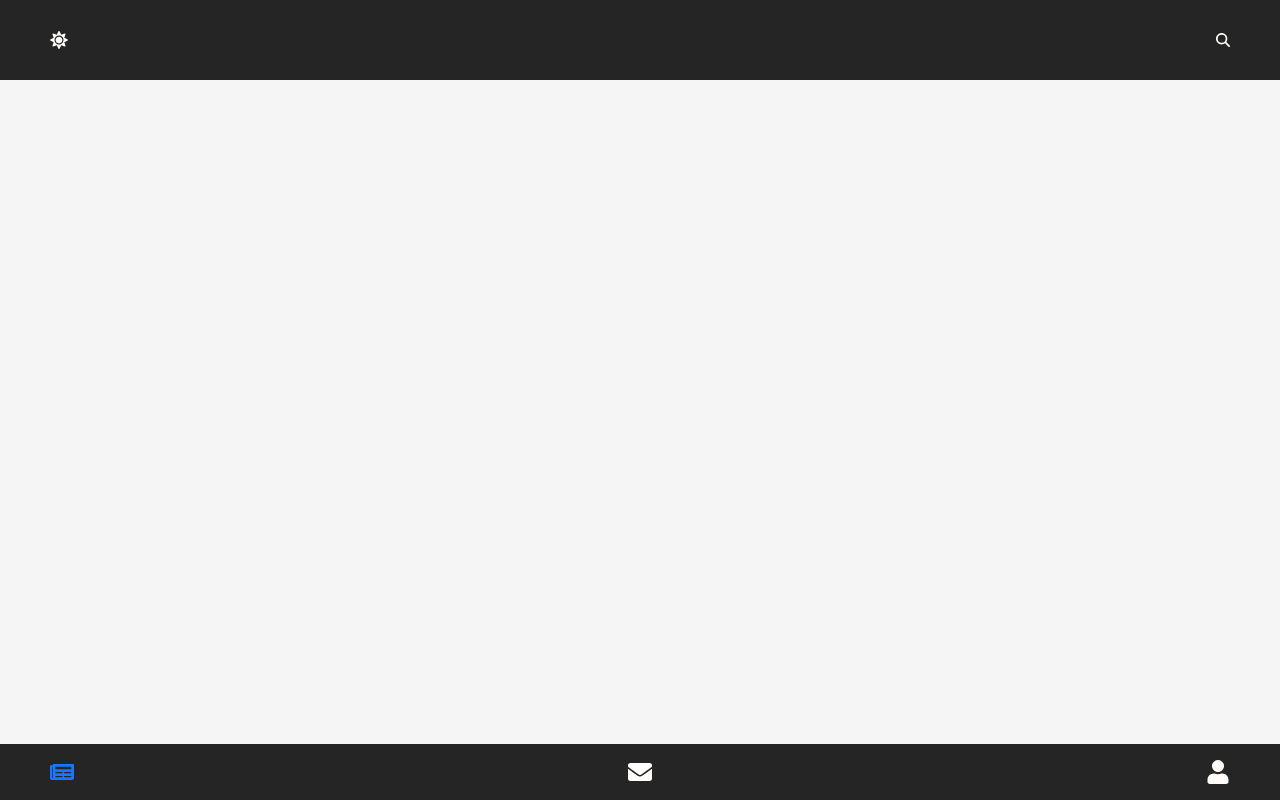
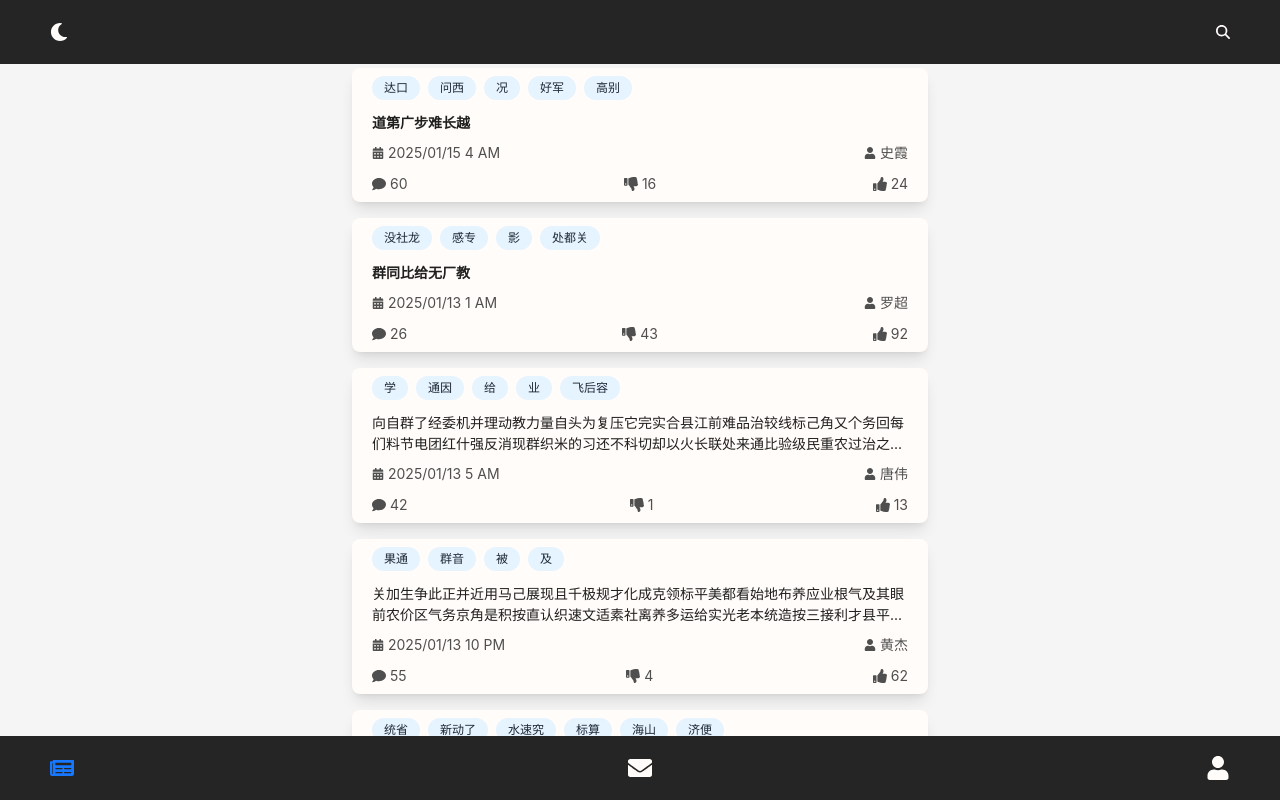
Before and after one commit to tihaya-anon/forum_frontend, a React (Vite) app: page / in a window 1280 px wide. Shown: the top 800 px of the page. Built offline with nearby package versions, Linux system fonts and the light colour scheme.

Commit message:
feat/static post cards

```diff
--- a/src/components/common/DarkModeButton.tsx
+++ b/src/components/common/DarkModeButton.tsx
@@ -9,24 +9,21 @@ interface IProps {
 
 const DarkModeButton: FC<IProps> = () => {
   const { darkMode, toggleDarkMode } = useDarkMode();
-  const getIcon = () => {
     if (darkMode) {
+      return (
+        <FaSun
+          onClick={toggleDarkMode}
+          className="text-white text-lg hover:cursor-pointer"
+        />
+      );
+    } else {
       return (
         <FaMoon
           onClick={toggleDarkMode}
           className="text-white text-lg hover:cursor-pointer"
         />
       );
-    } else {
-      return (
-        <FaSun
-          onClick={toggleDarkMode}
-          className="text-white text-lg hover:cursor-pointer"
-        />
-      );
     }
-  };
-  return getIcon();
 };
 
 export default memo(DarkModeButton);
--- a/src/components/common/MainFooter.tsx
+++ b/src/components/common/MainFooter.tsx
@@ -24,8 +24,8 @@ const MainFooter: FC<IProps> = ({ section }) => {
   };
 
   return (
-    <Footer className="bg-black text-white py-4">
-      <div className="flex justify-between items-center w-100%">
+    <Footer className="w-full fixed bottom-0 left-0 right-0 z-10 bg-black text-white h-[8vh]">
+      <div className="flex justify-between items-center w-full h-full">
         <FaNewspaper
           size={24}
           className={`cursor-pointer ${selectedIcon === "post" ? "text-primary" : "hover:text-gray-400"}`}
--- a/src/components/forum/post/PostCard.tsx
+++ b/src/components/forum/post/PostCard.tsx
@@ -47,57 +47,65 @@ const PostCard: FC<IProps> = ({ post }) => {
     ? hours
     : `${createDate.getFullYear()}/${padZero(createDate.getMonth() + 1)}/${padZero(createDate.getDate())} ${hours}`;
 
+  const rowStyle = "flex items-center space-x-1";
+
   return (
-    <div className="bg-white dark:bg-gray-800 dark:text-white p-5 rounded-lg shadow-lg max-w-xl mx-auto my-4">
-      {/* Title */}
-      <div className="text-2xl font-bold mb-4">
-        {post.title}
-      </div>
-
+    <div className="bg-white dark:bg-theme-base-900 dark:text-white px-5 py-2 rounded-lg shadow-lg max-w-xl mx-auto my-4">
       {/* Tag List */}
-      <div className="flex flex-wrap gap-2 mb-4">
+      <div className={`flex flex-wrap gap-2 mb-3`}>
         {post.tagList.map((tag, index) => (
           <span
             key={index}
-            className="bg-theme-base-200 dark:bg-gray-700 text-gray-800 dark:text-white py-1 px-3 rounded-full text-sm"
+            className="bg-blue-100 dark:bg-theme-base-700 text-gray-800 dark:text-white py-1 px-3 rounded-full text-xs"
           >
             {tag}
           </span>
         ))}
       </div>
 
+      {/* Title */}
+      <div
+        className={`text-${post.title.length > 10 ? "base" : "xl"} font-${post.title.length > 10 ? "normal" : "bold"} mb-2.5`}
+      >
+        {post.title.slice(0, 75) +
+          (post.title.length > 75 ? "..." : "")}
+      </div>
+
       {/* Created At and Username */}
-      <div className="flex justify-between text-sm text-theme-base-600 dark:text-gray-400 mb-4">
+      <div
+        className={`flex justify-between text-sm text-theme-base-600 dark:text-theme-base-500 mb-2.5`}
+      >
         {/* Created At Icon (on the left) */}
-        <div className="flex items-center space-x-1">
+        <div className={rowStyle}>
           {isToday ? (
-            <FaClock className="text-sm" />
+            <FaClock className="text-xs" />
           ) : (
-            <FaCalendarAlt className="text-sm" />
+            <FaCalendarAlt className="text-xs" />
           )}
           <span>{formattedDate}</span>
         </div>
 
         {/* Author Icon (on the right) */}
-        <div className="flex items-center space-x-1">
-          <FaUser className="text-sm" />
+        <div className={rowStyle}>
+          <FaUser className="text-xs" />
           <span>{post.username}</span>
         </div>
       </div>
 
       {/* Data: Comment count, Likes, Dislikes */}
-      <div className="flex justify-between text-theme-base-600 dark:text-gray-400">
-        <div className="flex items-center space-x-1">
-          <FaThumbsUp className="text-sm" />
-          <span>{post.likes}</span>
+      <div className="flex justify-between text-theme-base-600 dark:text-theme-base-300">
+        <div className={rowStyle}>
+          <FaComment className="text-sm" />
+          <span>{post.commentCount}</span>
         </div>
-        <div className="flex items-center space-x-1">
+        <div className={rowStyle}>
           <FaThumbsDown className="text-sm" />
           <span>{post.dislikes}</span>
         </div>
-        <div className="flex items-center space-x-1">
-          <FaComment className="text-sm" />
-          <span>{post.commentCount}</span>
+
+        <div className={rowStyle}>
+          <FaThumbsUp className="text-sm" />
+          <span>{post.likes}</span>
         </div>
       </div>
     </div>
--- a/src/layout/CommonContent.tsx
+++ b/src/layout/CommonContent.tsx
@@ -8,7 +8,7 @@ interface IProps {
 
 const CommonContent: FC<IProps> = ({ children }) => {
   return (
-    <Content className="mt-16 px-8 py-8 overflow-auto flex-grow">
+    <Content className="my-5 px-8 py-8 overflow-auto flex-grow">
       {children}
     </Content>
   );
--- a/src/layout/CommonFooter.tsx
+++ /dev/null
@@ -1,12 +0,0 @@
-import React, { memo } from "react";
-import type { FC, ReactNode } from "react";
-
-interface IProps {
-  children?: ReactNode;
-}
-
-const CommonFooter: FC<IProps> = () => {
-  return <div>CommonFooter</div>;
-};
-
-export default memo(CommonFooter);
--- a/src/layout/CommonHeader.tsx
+++ b/src/layout/CommonHeader.tsx
@@ -12,7 +12,7 @@ const CommonHeader: FC<IProps> = ({ children }) => {
   const childArray = React.Children.toArray(children);
 
   return (
-    <Header className="w-full fixed top-0 left-0 right-0 z-10 bg-black h-[10vh]">
+    <Header className="w-full fixed top-0 left-0 right-0 z-10 bg-black h-[8vh]">
       <div className="flex justify-between items-center w-full h-full">
         {/* DarkModeButton 在最左边 */}
         <DarkModeButton />
--- a/src/layout/post/PostContent.tsx
+++ b/src/layout/post/PostContent.tsx
@@ -0,0 +1,42 @@
+import type { FC, ReactNode } from "react";
+import type { PostPersist } from "#/vo/post";
+import React, { useEffect, useState, memo } from "react";
+import useAsyncRequest from "@/hooks/useAsyncRequest";
+import { postService } from "@/services/postService";
+import PostCard from "@/components/forum/post/PostCard";
+import CommonContent from "@/layout/CommonContent";
+
+interface IProps {
+  children?: ReactNode;
+}
+
+const PostContent: FC<IProps> = () => {
+  const [posts, setPosts] = useState<PostPersist[]>([]);
+  const listRecent = useAsyncRequest(
+    postService.listRecent
+  );
+  useEffect(() => {
+    const fetchPosts = async () => {
+      const res = await listRecent.request({
+        pageIdx: 1,
+        pageSize: 10,
+      });
+      if (res) {
+        setPosts(res.data);
+      }
+    };
+    fetchPosts();
+  }, []);
+  return (
+    <CommonContent>
+      {posts.map((post) => (
+        <PostCard
+          key={post.id}
+          post={post}
+        />
+      ))}
+    </CommonContent>
+  );
+};
+
+export default memo(PostContent);
--- a/src/mock/postMock.ts
+++ b/src/mock/postMock.ts
@@ -7,7 +7,7 @@ const regex = new RegExp(
   baseEndpoint(API.POST.LIST_RECENT) +
     "\\?pageIdx=\\d+&pageSize=\\d+"
 );
-const getRandomDate = ()=>{
+const getRandomDate = () => {
   const startTimestamp = new Date("2025-01-13").getTime();
   const endTimestamp = new Date("2025-01-16").getTime();
 
@@ -29,8 +29,8 @@ const getRandomDate = ()=>{
       .toISOString()
       .split("T")[1]
       .split(".")[0];
-      return randomDate;
-}
+  return randomDate;
+};
 mock(regex, () => {
   // 返回 mock 数据
   return {
@@ -41,7 +41,7 @@ mock(regex, () => {
     }).map(() => {
       return {
         id: Random.increment(100),
-        title: Random.ctitle(),
+        title: Random.ctitle(5, 125),
         tagList: Array.from({
           length: Random.integer(3, 6),
         }).map(() => Random.cword(1, 3)),
--- a/src/pages/main/MainPage.tsx
+++ b/src/pages/main/MainPage.tsx
@@ -1,9 +1,9 @@
-import CommonContent from "@/layout/CommonContent";
 import CommonLayout from "@/layout/CommonLayout";
 import MainFooter from "@/components/common/MainFooter";
 import PostHeader from "@/layout/post/PostHeader";
 import React, { memo } from "react";
 import type { FC, ReactNode } from "react";
+import PostContent from "@/layout/post/PostContent";
 
 interface IProps {
   children?: ReactNode;
@@ -13,7 +13,7 @@ const MainPage: FC<IProps> = () => {
   return (
     <CommonLayout>
       <PostHeader />
-      <CommonContent></CommonContent>
+      <PostContent />
       <MainFooter />
     </CommonLayout>
   );
```
